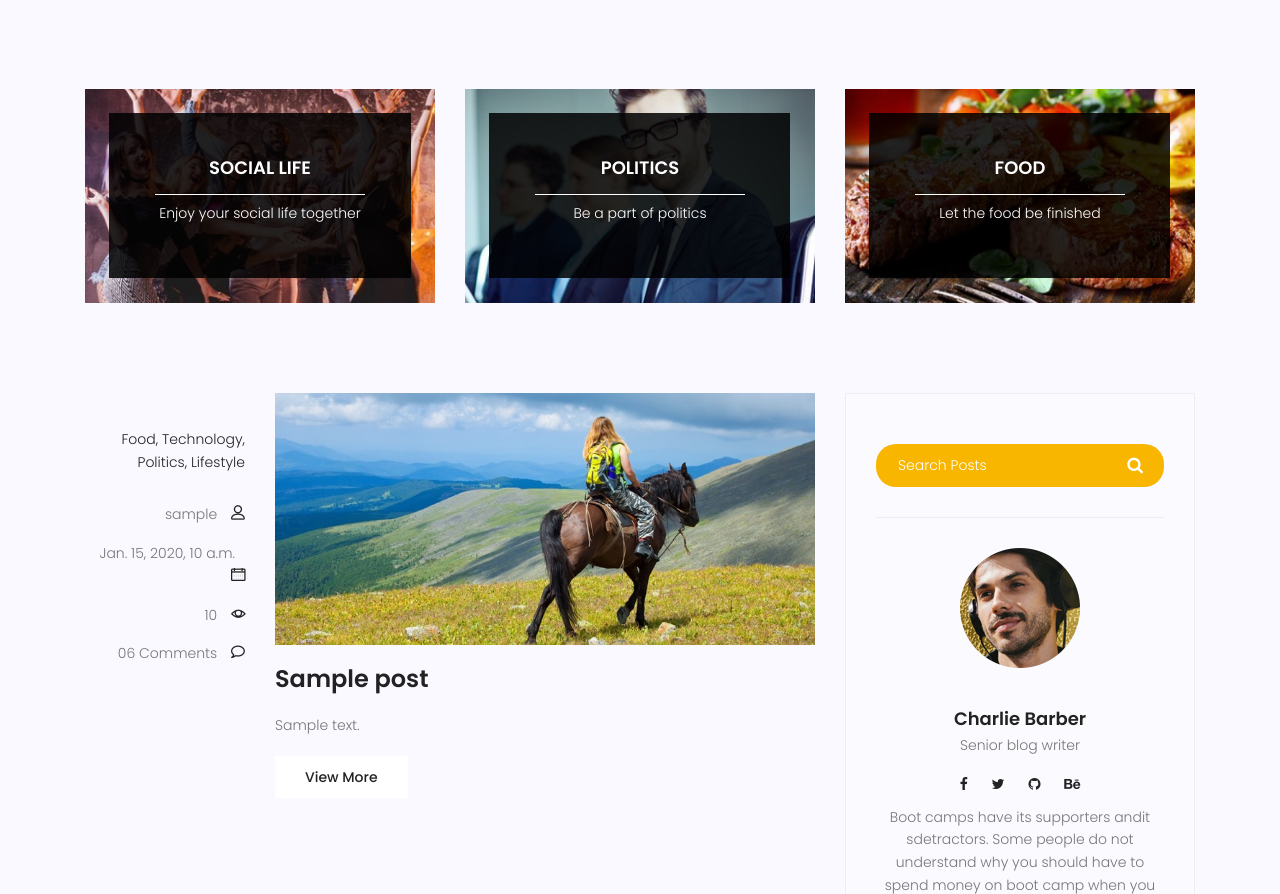
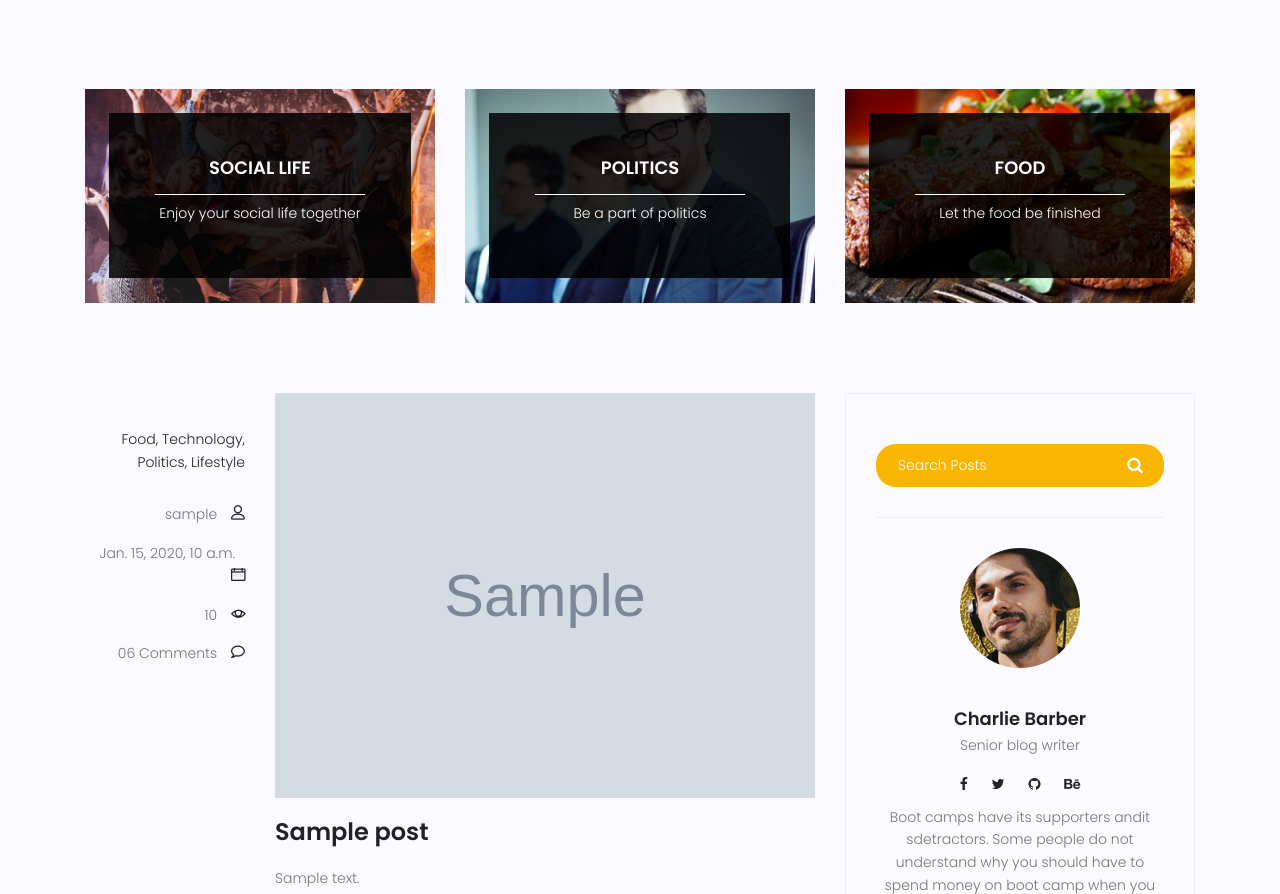
Before and after one commit to kooroshaa/mysite, a Django app: page /blog/ in a window 1280 px wide. Shown: the part 689-1583 px from the top of the page. Run offline with Django 3.2, Linux system fonts and the light colour scheme; tables that the repository leaves empty hold one stand-in row (values such as "Sample post"); grey boxes marked "Sample" are stand-in pictures; some libraries are stand-ins or nearby versions.

Commit message:
imagefield

```diff
--- a/blog/models.py
+++ b/blog/models.py
@@ -3,7 +3,7 @@ from django.contrib.auth.models import User
 
 # Create your models here.
 class Post(models.Model):
-    # image =
+    image = models.ImageField(upload_to='blog/',default='blog/default.jpg')
     author = models.ForeignKey(User, on_delete=models.SET_NULL, null=True)
     title = models.CharField(max_length=255)
     content = models.TextField()
--- a/requirements.txt
+++ b/requirements.txt
@@ -4,3 +4,4 @@ Jinja2==3.1.2
 MarkupSafe==2.1.1
 pytz==2022.7
 sqlparse==0.4.3
+pillow
--- a/templates/blog/blog-home.html
+++ b/templates/blog/blog-home.html
@@ -105,7 +105,7 @@
 								</div>
 								<div class="col-lg-9 col-md-9 ">
 									<div class="feature-img">
-										<img class="img-fluid" src="{% static 'img/blog/feature-img1.jpg' %}" alt="">
+										<img class="img-fluid" src="{{post.image.url}}" alt="">
 									</div>
 									<a class="posts-title" href="{% url 'blog:single' pid=post.id %}"><h3>{{post.title}}</h3></a>
 									<p class="excert">
```
Also changed, not shown: blog/migrations/0005_post_image.py (added), media/blog/default.jpg (added).
